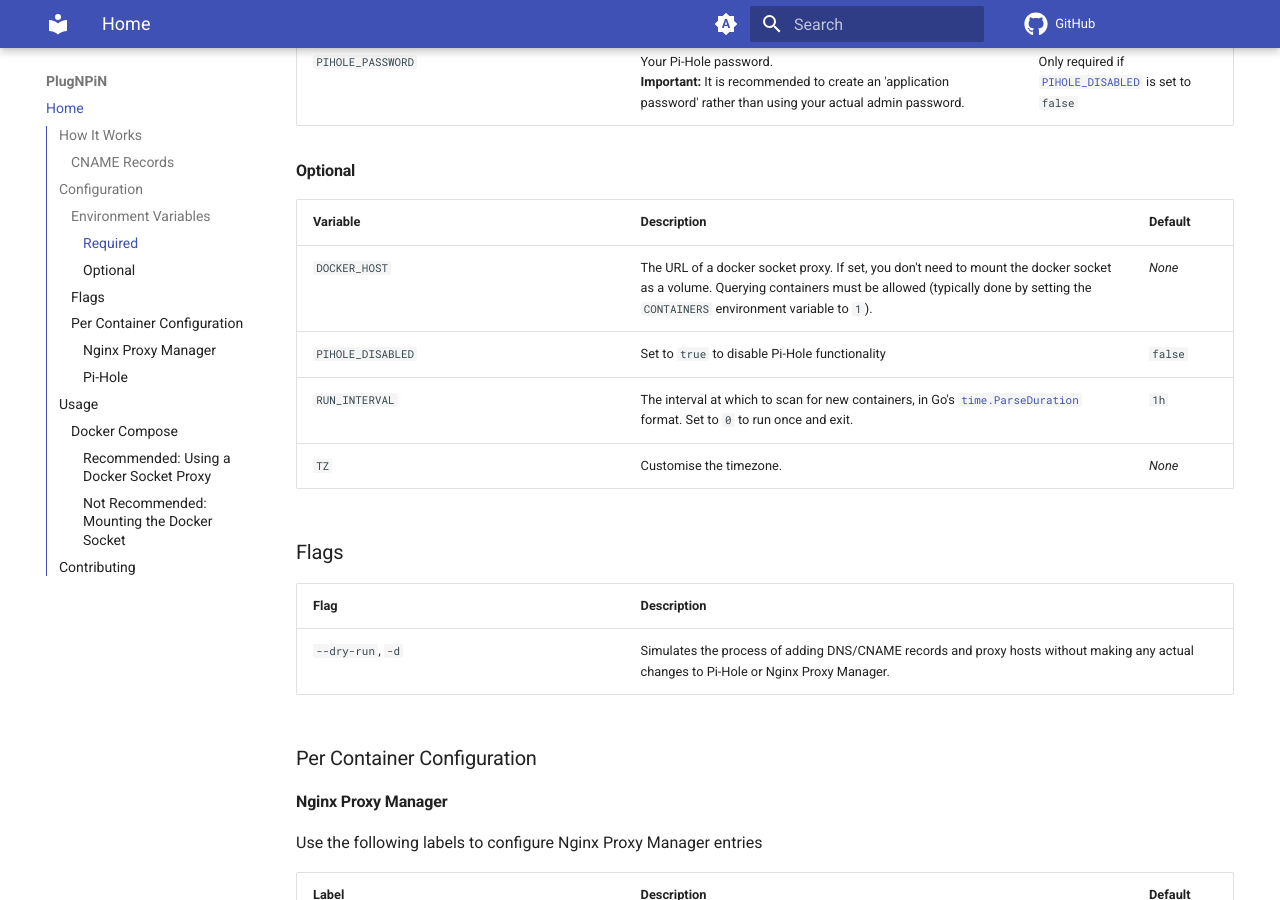
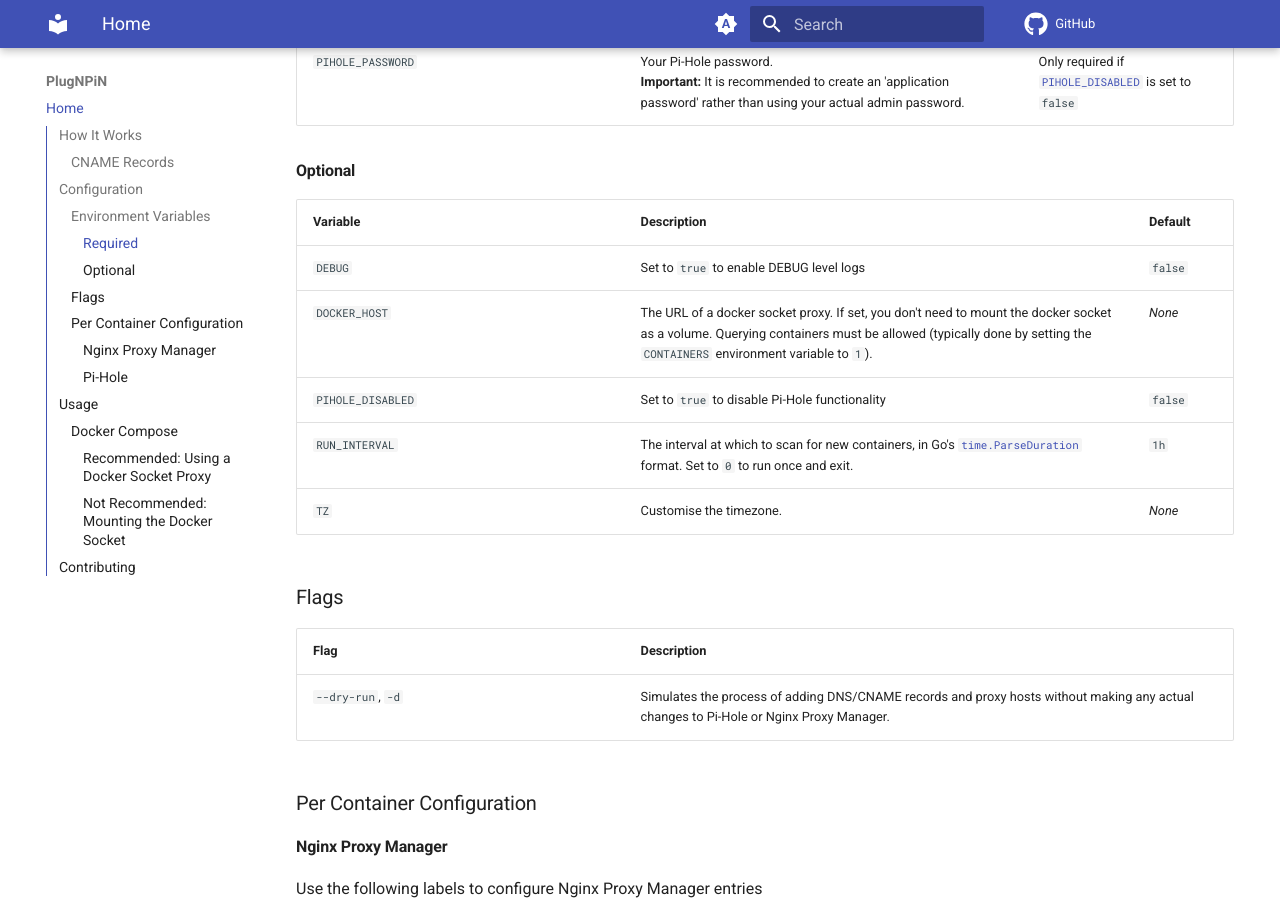
Before and after one commit to DeepSpace2/PlugNPiN, an MkDocs documentation site: the page built from docs/index.md, in a window 1280 px wide and 900 px high, scrolled down 1505 px. Built offline with MkDocs 1.6.1 and Material for MkDocs 9.7.7, drawn with Linux system fonts in a browser that asks for light colours; comment, search, counter and statistics services are not loaded; the version menu is left out.

Commit message:
update docs with debug env var

```diff
--- a/docs/index.md
+++ b/docs/index.md
@@ -51,6 +51,7 @@ See [Per Container Configuration ➔ Pi-Hole](#targetDomainLabel).
 
 | Variable {: style="width:35%" } | Description | Default {: style="width:10%" } |
 |---|---|---|
+| `DEBUG` | Set to `true` to enable DEBUG level logs | `false` |
 | `DOCKER_HOST` | The URL of a docker socket proxy. If set, you don't need to mount the docker socket as a volume. Querying containers must be allowed (typically done by setting the `CONTAINERS` environment variable to `1`). | *None* |
 | <div id="piHoleDisabledEnvVar"><a name="piholeDisabledEnvVar"></a>`PIHOLE_DISABLED`</div> | Set to `true` to disable Pi-Hole functionality | `false` |
 | `RUN_INTERVAL` | The interval at which to scan for new containers, in Go's [`time.ParseDuration`](<https://go.dev/pkg/time/#ParseDuration>){: target="_blank" } format. Set to `0` to run once and exit. | `1h` |
```
